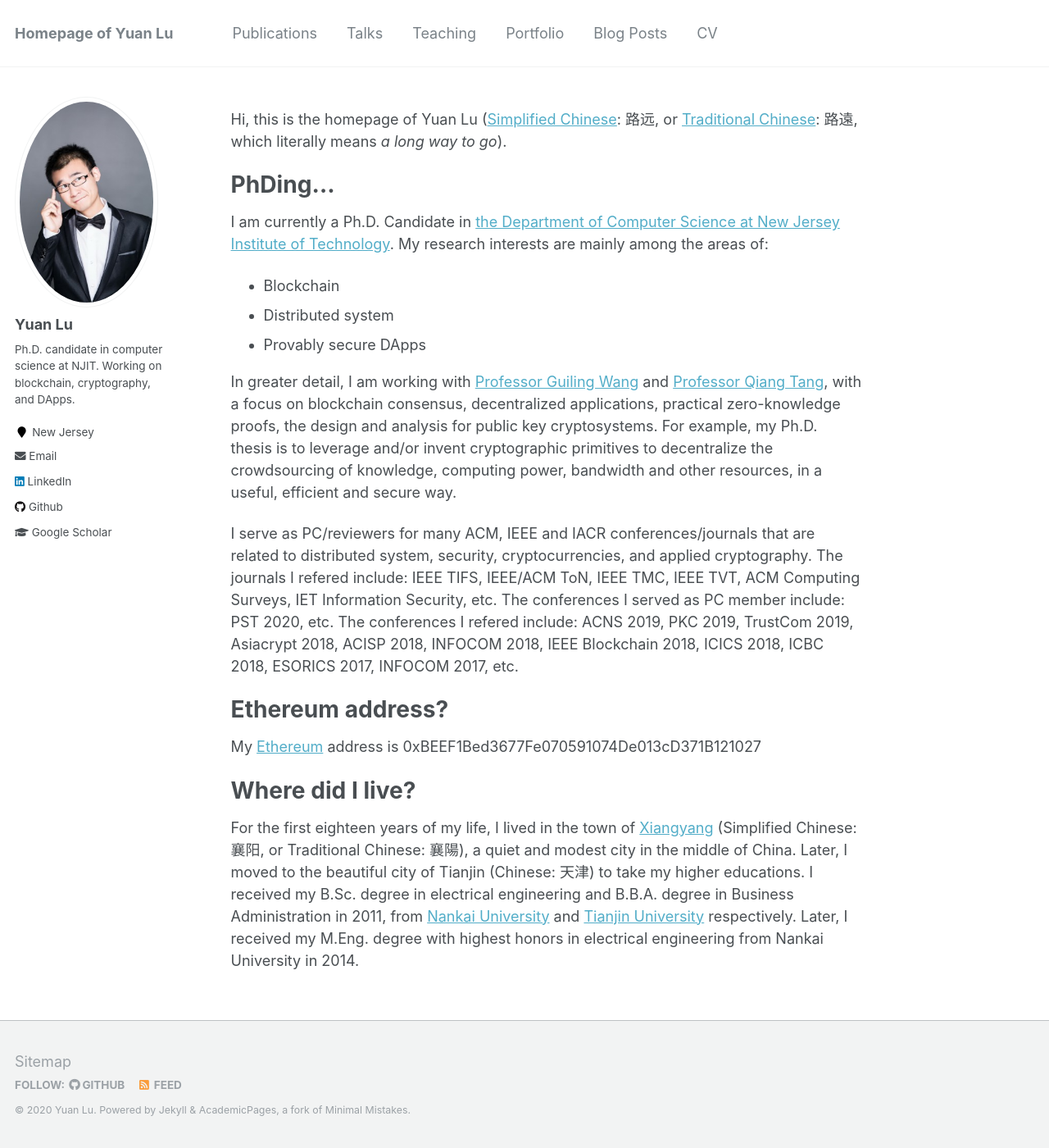
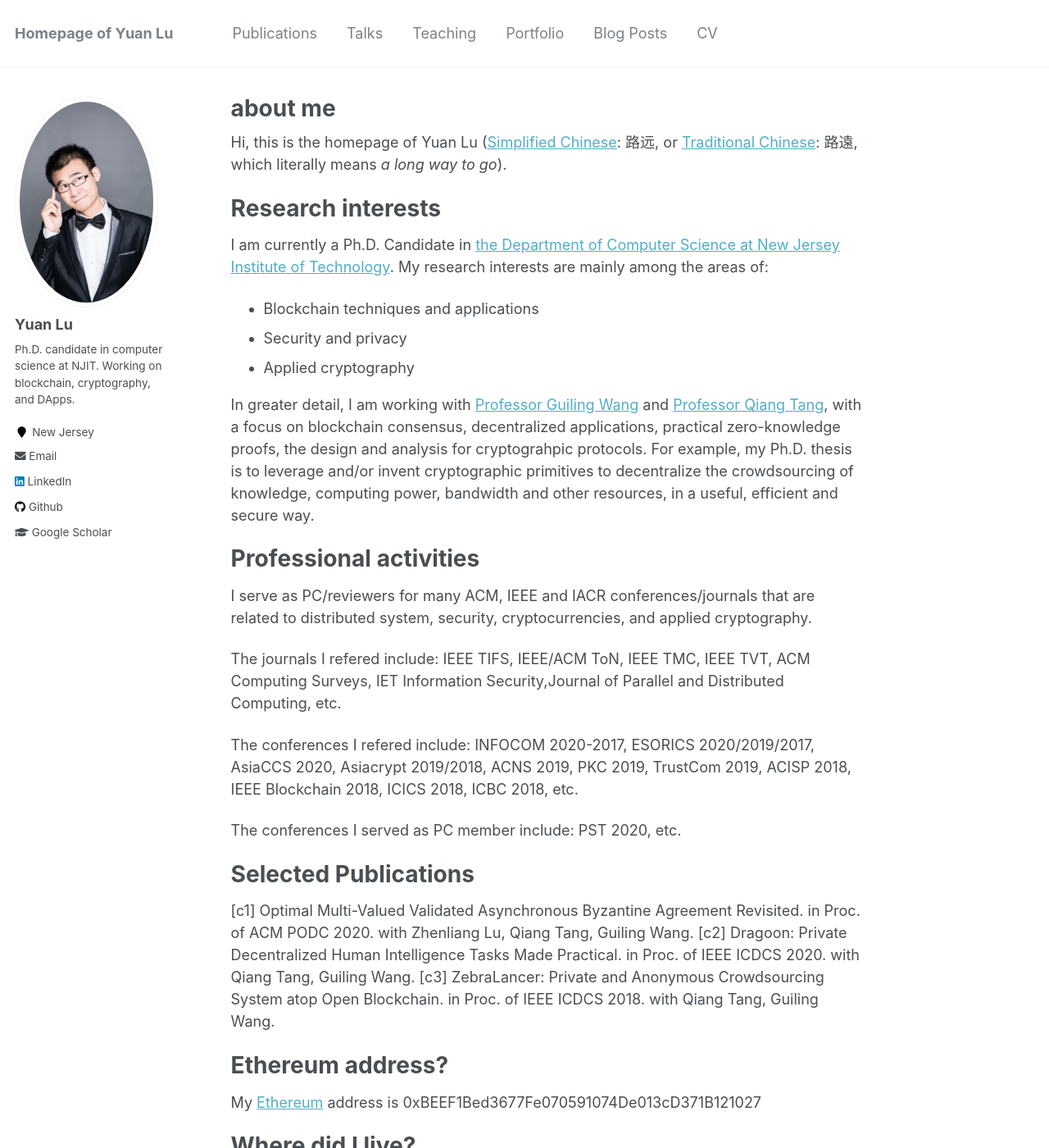
Before and after one commit to yylluu/yylluu.github.io, a Jekyll site: the page built from _pages/about.md, in a window 1280 px wide and 1400 px high. Shown: the whole window at 82% size. Built offline with Jekyll 4.4.1, drawn with Linux system fonts in a browser that asks for light colours.

Commit message:
Update about.md

```diff
--- a/_pages/about.md
+++ b/_pages/about.md
@@ -1,6 +1,6 @@
 ---
 permalink: /
-title: ""
+title: "about me"
 excerpt: "Yuan Lu's Homepage"
 author_profile: true
 redirect_from:
@@ -11,16 +11,30 @@ redirect_from:
 Hi, this is the homepage of Yuan Lu ([Simplified Chinese](https://en.wikipedia.org/wiki/Simplified_Chinese_characters): 路远, or [Traditional Chinese](https://en.wikipedia.org/wiki/Traditional_Chinese_characters): 路遠, which literally means *a long way to go*).
 
 
-PhDing...
+Research interests
 ======
 I am currently a Ph.D. Candidate in [the Department of Computer Science at New Jersey Institute of Technology](https://cs.njit.edu/). My research interests are mainly among the areas of:
-* Blockchain
-* Distributed system
-* Provably secure DApps
+* Blockchain techniques and applications
+* Security and privacy
+* Applied cryptography
 
-In greater detail, I am working with [Professor Guiling Wang](https://web.njit.edu/~gwang/) and [Professor Qiang Tang](https://web.njit.edu/~qiang/), with a focus on blockchain consensus, decentralized applications, practical zero-knowledge proofs, the design and analysis for public key cryptosystems. For example, my Ph.D. thesis is to leverage and/or invent cryptographic primitives to decentralize the crowdsourcing of knowledge, computing power, bandwidth and other resources, in a useful, efficient and secure way.
+In greater detail, I am working with [Professor Guiling Wang](https://web.njit.edu/~gwang/) and [Professor Qiang Tang](https://web.njit.edu/~qiang/), with a focus on blockchain consensus, decentralized applications, practical zero-knowledge proofs, the design and analysis for cryptograhpic protocols. For example, my Ph.D. thesis is to leverage and/or invent cryptographic primitives to decentralize the crowdsourcing of knowledge, computing power, bandwidth and other resources, in a useful, efficient and secure way.
 
-I serve as PC/reviewers for many ACM, IEEE and IACR conferences/journals that are related to distributed system, security, cryptocurrencies, and applied cryptography. The journals I refered include: IEEE TIFS, IEEE/ACM ToN, IEEE TMC, IEEE TVT, ACM Computing Surveys, IET Information Security, etc. The conferences I served as PC member include: PST 2020, etc. The conferences I refered include: ACNS 2019, PKC 2019, TrustCom 2019, Asiacrypt 2018, ACISP 2018, INFOCOM 2018, IEEE Blockchain 2018, ICICS 2018, ICBC 2018, ESORICS 2017, INFOCOM 2017, etc.
+Professional activities
+======
+I serve as PC/reviewers for many ACM, IEEE and IACR conferences/journals that are related to distributed system, security, cryptocurrencies, and applied cryptography.
+
+The journals I refered include: IEEE TIFS, IEEE/ACM ToN, IEEE TMC, IEEE TVT, ACM Computing Surveys, IET Information Security,Journal of Parallel and Distributed Computing, etc.
+
+The conferences I refered include: INFOCOM 2020-2017, ESORICS 2020/2019/2017, AsiaCCS 2020, Asiacrypt 2019/2018, ACNS 2019, PKC 2019, TrustCom 2019, ACISP 2018, IEEE Blockchain 2018, ICICS 2018, ICBC 2018, etc.
+
+The conferences I served as PC member include: PST 2020, etc.
+
+Selected Publications
+======
+[c1] Optimal Multi-Valued Validated Asynchronous Byzantine Agreement Revisited. in Proc. of ACM PODC 2020. with Zhenliang Lu, Qiang Tang, Guiling Wang.
+[c2] Dragoon: Private Decentralized Human Intelligence Tasks Made Practical. in Proc. of IEEE ICDCS 2020. with Qiang Tang, Guiling Wang.
+[c3] ZebraLancer: Private and Anonymous Crowdsourcing System atop Open Blockchain. in Proc. of IEEE ICDCS 2018. with Qiang Tang, Guiling Wang.
 
 Ethereum address?
 ======
```
